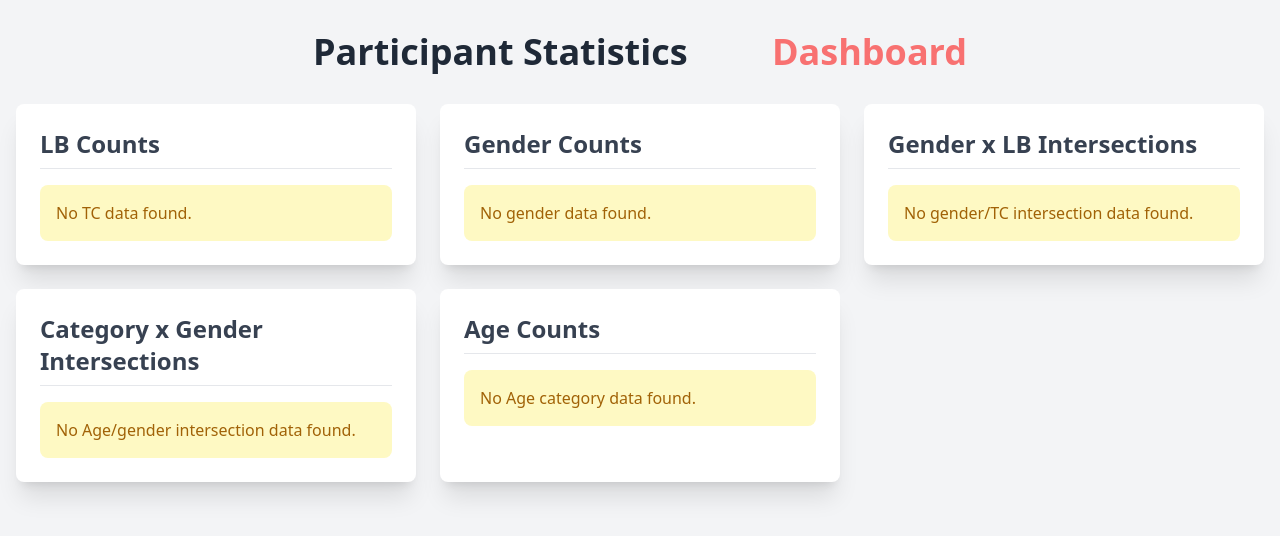
After one commit to fawazming/camp.phfogun, a CodeIgniter 4 app: the page made by ci/app/Views/admin/stats.php in a window 1280 px wide. The commit adds this page. Shown: the top 536 px of the page. Run offline with PHP 8.4 and a stand-in for CodeIgniter, Linux system fonts and the light colour scheme; the template is opened without the code that fills it, so the values that code supplies are empty; some libraries are stand-ins or nearby versions.

Commit message:
Statistics

```diff
--- a/ci/app/Config/Routes.php
+++ b/ci/app/Config/Routes.php
@@ -68,6 +68,7 @@ $routes->setAutoRoute(true);
 $routes->group('admin', ['filter' => 'admin_auth'], function ($routes) {
 	$routes->get('/login', 'Admin::login');
     $routes->get('/dashboard', 'Admin::dashboard');
+    $routes->get('/stats', 'Admin::stats');
     $routes->get('/printe', 'Admin::printe');
 	$routes->get('/printo', 'Admin::printo');
 	$routes->get('/printm', 'Admin::printm');
--- a/ci/app/Views/admin/dashboard.php
+++ b/ci/app/Views/admin/dashboard.php
@@ -116,7 +116,7 @@
 			</div>
 		</div>
 	</div>
-	<div class="row">
+	<!-- <div class="row">
 		<div class="col-lg-12">
 			<div class="card">
 				<div class="card-body">
@@ -241,7 +241,7 @@
 				</div>
 			</div>
 		</div>
-	</div>
+	</div> -->
 </div>
 </div>
 
--- a/ci/app/Views/admin/header.php
+++ b/ci/app/Views/admin/header.php
@@ -71,6 +71,8 @@
 				<ul class="nav header-menu position-static">
 					<li class="nav-item "><a class="header-menu-toggle dropdown-toggle no-arrow" href="<?= base_url('admin/') ?>">Dashboard</a>
 					</li>
+					<li class="nav-item "><a class="header-menu-toggle dropdown-toggle no-arrow" href="<?= base_url('admin/stats') ?>">Detailed Statistics</a>
+					</li>
 					<!-- <li class="nav-item dropdown"><a class="header-menu-toggle dropdown-toggle no-arrow" data-toggle="dropdown" href="javascript:;">Website<i class="ti-angle-down arrow ml-2"></i></a>
 						<div class="dropdown-menu">
 							<a class="dropdown-item d-flex align-items-center" href="<?= base_url('admin/variable') ?>"><span class="menu-link-point"></span>Site Variables</a>
--- /dev/null
+++ b/ci/app/Views/admin/stats.php
@@ -0,0 +1,128 @@
+<!DOCTYPE html>
+<html lang="en">
+<head>
+    <meta charset="UTF-8">
+    <meta name="viewport" content="width=device-width, initial-scale=1.0">
+    <title>Dynamic Statistics</title>
+    <!-- Tailwind CDN script -->
+    <script src="https://cdn.tailwindcss.com"></script>
+    <!-- Custom animation styles. This is required for advanced animations when using the CDN. -->
+    <style type="text/tailwindcss">
+        @layer utilities {
+          @keyframes fadeIn {
+            0% { opacity: 0; transform: translateY(-20px); }
+            100% { opacity: 1; transform: translateY(0); }
+          }
+          .animate-fade-in {
+            animation: fadeIn 1s ease-out;
+          }
+        }
+    </style>
+</head>
+<body class="bg-gray-100 font-sans antialiased">
+
+    <div class="container mx-auto px-4 py-8">
+        <h1 class="text-4xl font-extrabold text-gray-800 mb-8 text-center animate-fade-in">Participant Statistics &nbsp; &nbsp; &nbsp; &nbsp; <a class="text-red-400" href="<?=base_url('/')?>">Dashboard</a></h1>
+
+        <div class="grid grid-cols-1 md:grid-cols-2 lg:grid-cols-3 gap-6">
+
+            <!-- Card for TC Counts -->
+            <div class="bg-white rounded-lg shadow-xl p-6 transform hover:scale-105 transition-transform duration-300">
+                <h2 class="text-2xl font-bold text-gray-700 mb-4 border-b pb-2">LB Counts</h2>
+                <?php if (!empty($tcCounts)): ?>
+                    <div class="space-y-4">
+                        <?php foreach ($tcCounts as $row): ?>
+                            <div class="flex justify-between items-center bg-gray-50 p-4 rounded-lg shadow-sm">
+                                <span class="text-gray-600 font-medium"><?= esc($row['lb']) ?></span>
+                                <span class="text-lg font-bold text-indigo-600"><?= esc($row['count']) ?></span>
+                            </div>
+                        <?php endforeach; ?>
+                    </div>
+                <?php else: ?>
+                    <div class="p-4 bg-yellow-100 text-yellow-700 rounded-lg">
+                        <p>No TC data found.</p>
+                    </div>
+                <?php endif; ?>
+            </div>
+
+            <!-- Card for Gender Counts -->
+            <div class="bg-white rounded-lg shadow-xl p-6 transform hover:scale-105 transition-transform duration-300">
+                <h2 class="text-2xl font-bold text-gray-700 mb-4 border-b pb-2">Gender Counts</h2>
+                <?php if (!empty($genderCounts)): ?>
+                    <div class="space-y-4">
+                        <?php foreach ($genderCounts as $row): ?>
+                            <div class="flex justify-between items-center bg-gray-50 p-4 rounded-lg shadow-sm">
+                                <span class="text-gray-600 font-medium"><?= esc($row['gender']) ?></span>
+                                <span class="text-lg font-bold text-indigo-600"><?= esc($row['count']) ?></span>
+                            </div>
+                        <?php endforeach; ?>
+                    </div>
+                <?php else: ?>
+                    <div class="p-4 bg-yellow-100 text-yellow-700 rounded-lg">
+                        <p>No gender data found.</p>
+                    </div>
+                <?php endif; ?>
+            </div>
+
+            <!-- Card for Gender-TC Intersection Counts -->
+            <div class="bg-white rounded-lg shadow-xl p-6 transform hover:scale-105 transition-transform duration-300">
+                <h2 class="text-2xl font-bold text-gray-700 mb-4 border-b pb-2">Gender x LB Intersections</h2>
+                <?php if (!empty($genderTcCounts)): ?>
+                    <div class="space-y-4">
+                        <?php foreach ($genderTcCounts as $i => $row): ?>
+                            <div class="flex justify-between items-center bg-gray-50 p-4 rounded-lg shadow-sm">
+                                <span class="text-gray-600 font-medium"><?= esc($row['gender']) . ' from ' . esc($row['lb']) ?></span>
+                                <span class="text-lg font-bold text-indigo-600"><?= esc($row['count']) ?></span>
+                            </div>
+                        <?php endforeach; ?>
+                    </div>
+                <?php else: ?>
+                    <div class="p-4 bg-yellow-100 text-yellow-700 rounded-lg">
+                        <p>No gender/TC intersection data found.</p>
+                    </div>
+                <?php endif; ?>
+            </div>
+
+            <!-- Card for Gender-TC Intersection Counts -->
+            <div class="bg-white rounded-lg shadow-xl p-6 transform hover:scale-105 transition-transform duration-300">
+                <h2 class="text-2xl font-bold text-gray-700 mb-4 border-b pb-2">Category x Gender Intersections</h2>
+                <?php if (!empty($AgeGenderCounts)): ?>
+                    <div class="space-y-4">
+                        <?php foreach ($AgeGenderCounts as $i => $row): ?>
+                            <div class="flex justify-between items-center bg-gray-50 p-4 rounded-lg shadow-sm">
+                                <span class="text-gray-600 font-medium"><?= esc($row['category']) . ' of ' . esc($row['gender']) ?></span>
+                                <span class="text-lg font-bold text-indigo-600"><?= esc($row['count']) ?></span>
+                            </div>
+                        <?php endforeach; ?>
+                    </div>
+                <?php else: ?>
+                    <div class="p-4 bg-yellow-100 text-yellow-700 rounded-lg">
+                        <p>No Age/gender intersection data found.</p>
+                    </div>
+                <?php endif; ?>
+            </div>
+
+            <!-- Card for Age Counts -->
+            <div class="bg-white rounded-lg shadow-xl p-6 transform hover:scale-105 transition-transform duration-300">
+                <h2 class="text-2xl font-bold text-gray-700 mb-4 border-b pb-2">Age Counts</h2>
+                <?php if (!empty($categoryCounts)): ?>
+                    <div class="space-y-4">
+                        <?php foreach ($categoryCounts as $row): ?>
+                            <div class="flex justify-between items-center bg-gray-50 p-4 rounded-lg shadow-sm">
+                                <span class="text-gray-600 font-medium"><?= esc($row['category']) ?></span>
+                                <span class="text-lg font-bold text-indigo-600"><?= esc($row['count']) ?></td>
+                            </div>
+                        <?php endforeach; ?>
+                    </div>
+                <?php else: ?>
+                    <div class="p-4 bg-yellow-100 text-yellow-700 rounded-lg">
+                        <p>No Age category data found.</p>
+                    </div>
+                <?php endif; ?>
+            </div>
+
+        </div>
+    </div>
+
+</body>
+</html>
```
Also changed, not shown: ci/app/Controllers/Admin.php (+62 -0 lines), ci/app/Models/Delegates.php (+15 -0 lines), ci/app/Models/DelegatesOld.php (+15 -0 lines).
